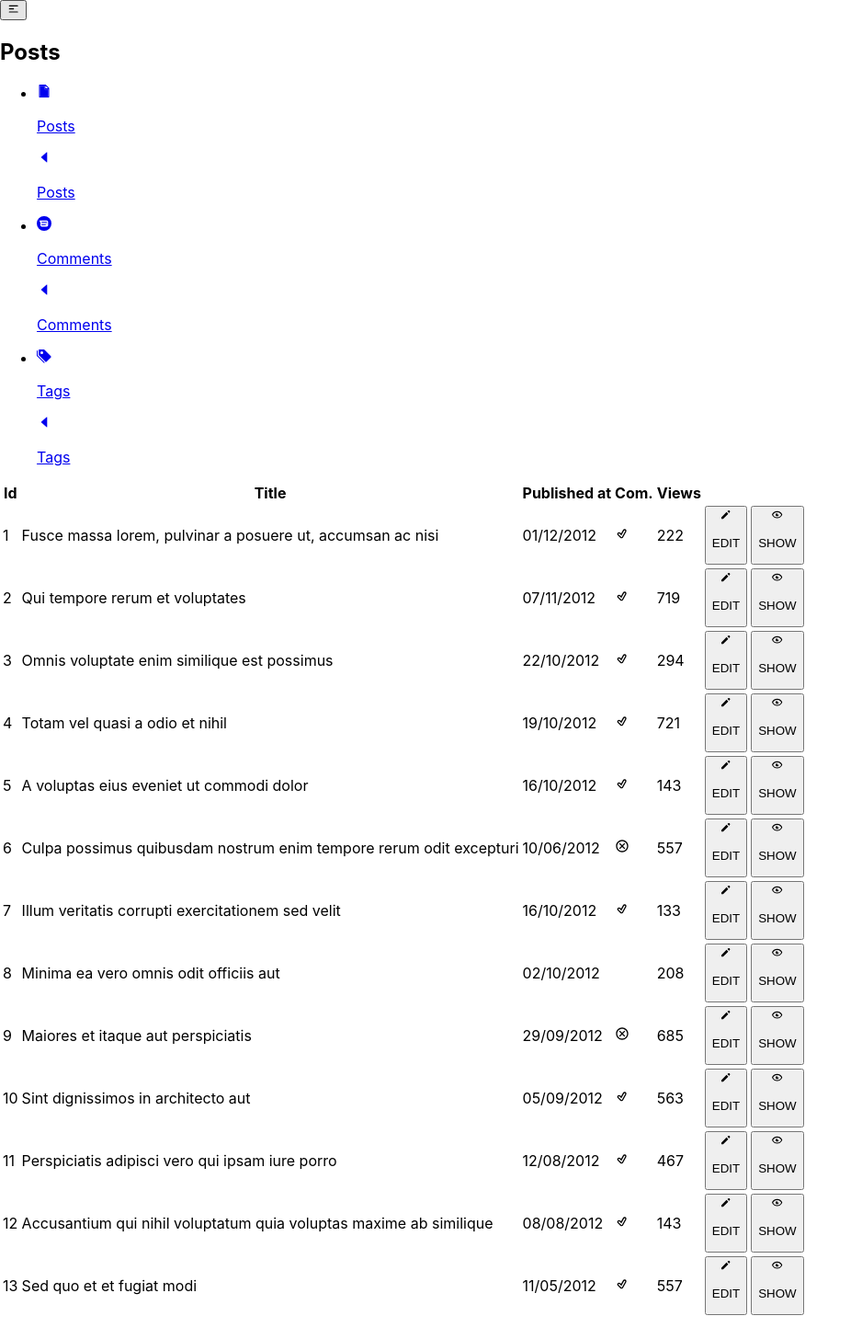
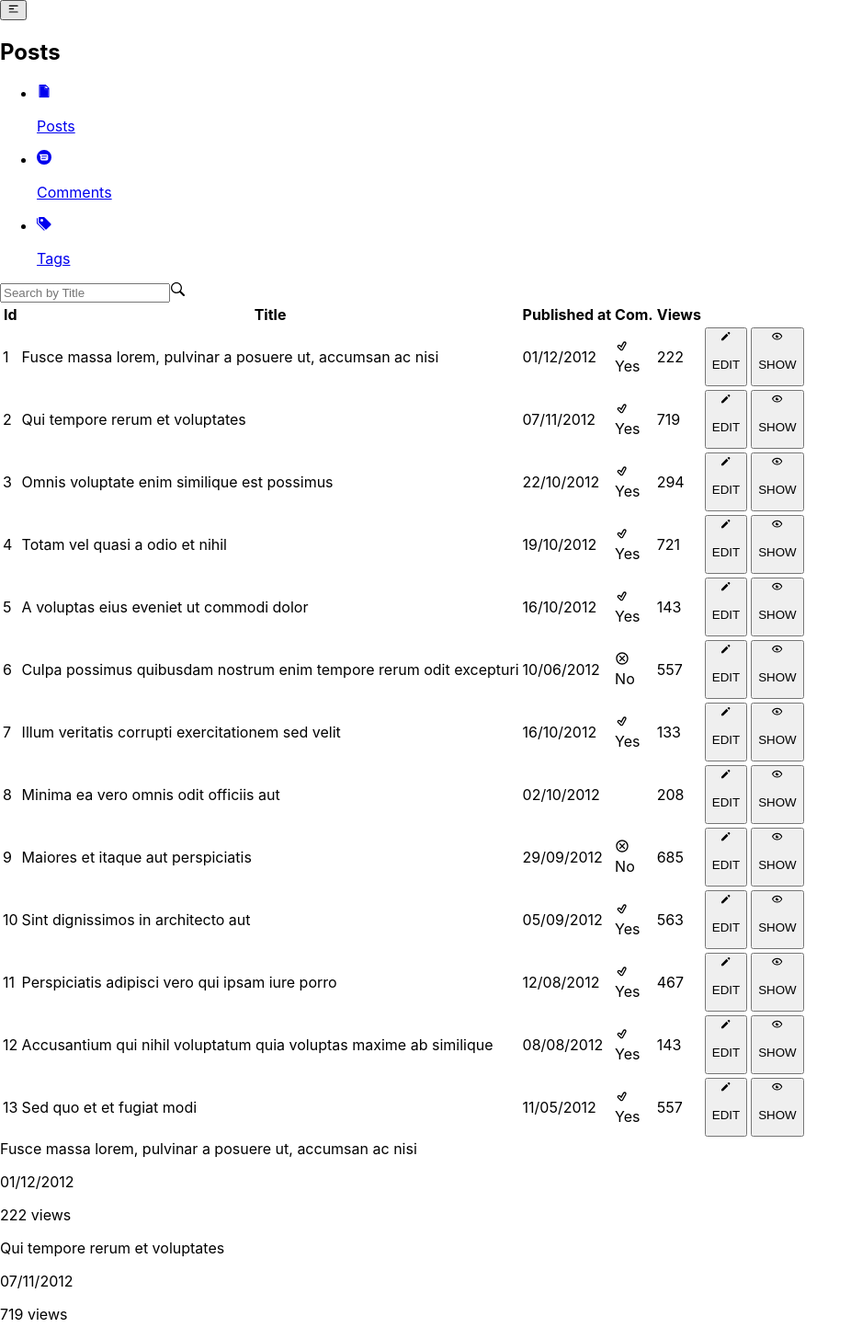
Before and after one commit to rehmandomore/React-Admin, a React (Vite) app: page / in a window 1280 px wide. Shown: the top 1456 px of the page at 92% size, without its empty margins (0-938 px from the left). Before the commit the page ends 1433 px from the top, so only its background shows below. Built offline with nearby package versions, Linux system fonts and the light colour scheme; the HTML template or start-up script is replaced by a standard one.

Commit message:
initail commit

```diff
--- a/index.html
+++ b/index.html
@@ -4,7 +4,7 @@
     <meta charset="UTF-8" />
     <link rel="icon" type="image/svg+xml" href="/src/favicon.svg" />
     <meta name="viewport" content="width=device-width, initial-scale=1.0" />
-    <title>Vite App</title>
+    <title>React Admin</title>
   </head>
   <body>
     <div id="root"></div>
--- a/src/components/Aside.tsx
+++ b/src/components/Aside.tsx
@@ -1,4 +1,4 @@
-import React, { useEffect, useRef } from "react";
+import React from "react";
 import { AiTwotoneFile, AiOutlineCaretLeft } from "react-icons/ai";
 import { SiGooglemessages } from "react-icons/si";
 import { BsTagsFill } from "react-icons/bs";
@@ -11,39 +11,27 @@ type Props = {
 const Aside: React.FC<Props> = ({ isVisible }) => {
   return (
     <div
-      className={`xl:w-72 lg:w-20 w-56 bg-white h-screen lg:relative absolute lg:shadow-none shadow-2xl  ${
-        isVisible ? "hidden" : "block"
+      className={`w-72 bg-white h-screen duration-700 lg:relative absolute lg:shadow-none shadow-2xl group-hover:-ml-72  ${
+        isVisible ? "-ml-72" : "ml-0"
       }`}
     >
       <ul className="space-y-2 mt-5">
         <li className="group hover:bg-gray-300">
           <Link to="/" className="flex items-center w-full p-3 px-5">
             <AiTwotoneFile className="text-primary text-2xl mr-3 group-hover:scale-125 duration-500" />
-            <p className="xl:block  lg:hidden block">Posts</p>
-            <div className="-right-12 absolute text-white bg-primary p-1 w-16 rounded-lg xl:group-hover:hidden lg:group-hover:flex items-center hidden">
-              <AiOutlineCaretLeft className="text-primary -left-[15px] text-2xl absolute" />
-              <p className="ml-2">Posts</p>
-            </div>
+            <p>Posts</p>
           </Link>
         </li>
-        <li className="group  hover:bg-gray-300">
+        <li className={`group  hover:bg-gray-300 `}>
           <Link to="/Comments" className="flex items-center w-full p-3 px-5">
             <SiGooglemessages className="text-primary  text-2xl mr-3 group-hover:scale-125 duration-500" />
-            <p className="xl:block lg:hidden block">Comments</p>
-            <div className="-right-24 absolute text-white bg-primary p-1 w-28 rounded-lg xl:group-hover:hidden lg:group-hover:flex items-center hidden">
-              <AiOutlineCaretLeft className="text-primary -left-[15px] text-2xl absolute" />
-              <p className="ml-3">Comments</p>
-            </div>
+            <p>Comments</p>
           </Link>
         </li>
         <li className="group  hover:bg-gray-300">
           <Link to="/Tags" className="flex items-center w-full p-3 px-5">
             <BsTagsFill className="text-primary  text-2xl mr-3 group-hover:scale-125 duration-500" />
-            <p className="xl:block lg:hidden block">Tags</p>
-            <div className="-right-12 absolute text-white bg-primary p-1 w-16 rounded-lg xl:group-hover:hidden lg:group-hover:flex items-center hidden">
-              <AiOutlineCaretLeft className="text-primary -left-[15px] text-2xl absolute" />
-              <p className="ml-3">Tags</p>
-            </div>
+            <p>Tags</p>
           </Link>
         </li>
       </ul>
--- a/src/components/Data.tsx
+++ /dev/null
@@ -1 +0,0 @@
-export default {};
--- a/src/components/Header.tsx
+++ b/src/components/Header.tsx
@@ -2,11 +2,10 @@ import React from "react";
 import Nav from "../routes/Nav";
 
 type Props = {
-  name?: string;
   onMenuClick?: () => void;
 };
 
-const Header = ({ name, onMenuClick }: Props) => (
+const Header = ({ onMenuClick }: Props) => (
   <div className="border-b-2">
     <Nav onMenuClick={onMenuClick} />
   </div>
--- a/src/components/Table.tsx
+++ b/src/components/Table.tsx
@@ -1,12 +1,27 @@
-import React from "react";
+import React, { useState } from "react";
 import { TiTickOutline } from "react-icons/ti";
 import { HiPencil } from "react-icons/hi";
 import { BiShowAlt } from "react-icons/bi";
 import { MdOutlineCancel } from "react-icons/md";
+import { GoSearch } from "react-icons/go";
 
-type Props = {
-  name?: string;
-};
+const TiTick = () => (
+  <div className="flex flex-col group cursor-pointer w-min ">
+    <TiTickOutline className="text-2xl text-primary" />
+    <div className="bg-gray-200 text-black rounded-lg p-1 px-4 text-md italic -ml-4 w-min absolute mt-7 group-hover:block hidden">
+      Yes
+    </div>
+  </div>
+);
+const Cancel = () => (
+  <div className="flex flex-col group cursor-pointer w-min ">
+    <MdOutlineCancel className="text-2xl text-red-600" />
+    <div className="bg-gray-200 text-black rounded-lg p-1 px-4 text-md italic -ml-4 w-min absolute mt-7 group-hover:block hidden">
+      No
+    </div>
+  </div>
+);
+
 const EditButton = () => (
   <button className="flex items-center">
     <HiPencil className="text-2xl text-[#3E51B5]" />
@@ -21,12 +36,12 @@ const ShowButton = () => (
   </button>
 );
 
-const data = [
+const USERS = [
   {
     id: 1,
     Title: "Fusce massa lorem, pulvinar a posuere ut, accumsan ac nisi",
     Published_at: "01/12/2012",
-    Com: <TiTickOutline className="text-2xl text-[#3E51B5]" />,
+    Com: <TiTick />,
     Views: 222,
     Editbutton: <EditButton />,
     Showbutton: <ShowButton />,
@@ -35,7 +50,7 @@ const data = [
     id: 2,
     Title: "Qui tempore rerum et voluptates",
     Published_at: "07/11/2012",
-    Com: <TiTickOutline className="text-2xl text-[#3E51B5]" />,
+    Com: <TiTick />,
     Views: 719,
     Editbutton: <EditButton />,
     Showbutton: <ShowButton />,
@@ -44,7 +59,7 @@ const data = [
     id: 3,
     Title: "Omnis voluptate enim similique est possimus",
     Published_at: "22/10/2012",
-    Com: <TiTickOutline className="text-2xl text-[#3E51B5]" />,
+    Com: <TiTick />,
     Views: 294,
     Editbutton: <EditButton />,
     Showbutton: <ShowButton />,
@@ -53,7 +68,7 @@ const data = [
     id: 4,
     Title: "Totam vel quasi a odio et nihil",
     Published_at: "19/10/2012",
-    Com: <TiTickOutline className="text-2xl text-[#3E51B5]" />,
+    Com: <TiTick />,
     Views: 721,
     Editbutton: <EditButton />,
     Showbutton: <ShowButton />,
@@ -62,7 +77,7 @@ const data = [
     id: 5,
     Title: "A voluptas eius eveniet ut commodi dolor",
     Published_at: "16/10/2012",
-    Com: <TiTickOutline className="text-2xl text-[#3E51B5]" />,
+    Com: <TiTick />,
     Views: 143,
     Editbutton: <EditButton />,
     Showbutton: <ShowButton />,
@@ -71,7 +86,7 @@ const data = [
     id: 6,
     Title: "Culpa possimus quibusdam nostrum enim tempore rerum odit excepturi",
     Published_at: "10/06/2012",
-    Com: <MdOutlineCancel className="text-red-600 text-2xl" />,
+    Com: <Cancel />,
     Views: 557,
     Editbutton: <EditButton />,
     Showbutton: <ShowButton />,
@@ -80,7 +95,7 @@ const data = [
     id: 7,
     Title: "Illum veritatis corrupti exercitationem sed velit",
     Published_at: "16/10/2012",
-    Com: <TiTickOutline className="text-2xl text-[#3E51B5]" />,
+    Com: <TiTick />,
     Views: 133,
     Editbutton: <EditButton />,
     Showbutton: <ShowButton />,
@@ -97,7 +112,7 @@ const data = [
     id: 9,
     Title: "Maiores et itaque aut perspiciatis",
     Published_at: "29/09/2012",
-    Com: <MdOutlineCancel className="text-red-600 text-2xl" />,
+    Com: <Cancel />,
     Views: 685,
     Editbutton: <EditButton />,
     Showbutton: <ShowButton />,
@@ -106,7 +121,7 @@ const data = [
     id: 10,
     Title: "Sint dignissimos in architecto aut",
     Published_at: "05/09/2012",
-    Com: <TiTickOutline className="text-[#3E51B5] text-2xl" />,
+    Com: <TiTick />,
     Views: 563,
     Editbutton: <EditButton />,
     Showbutton: <ShowButton />,
@@ -115,7 +130,7 @@ const data = [
     id: 11,
     Title: "Perspiciatis adipisci vero qui ipsam iure porro",
     Published_at: "12/08/2012",
-    Com: <TiTickOutline className="text-[#3E51B5] text-2xl" />,
+    Com: <TiTick />,
     Views: 467,
     Editbutton: <EditButton />,
     Showbutton: <ShowButton />,
@@ -124,7 +139,7 @@ const data = [
     id: 12,
     Title: "Accusantium qui nihil voluptatum quia voluptas maxime ab similique",
     Published_at: "08/08/2012",
-    Com: <TiTickOutline className="text-[#3E51B5] text-2xl" />,
+    Com: <TiTick />,
     Views: 143,
     Editbutton: <EditButton />,
     Showbutton: <ShowButton />,
@@ -133,16 +148,45 @@ const data = [
     id: 13,
     Title: "Sed quo et et fugiat modi",
     Published_at: "11/05/2012",
-    Com: <TiTickOutline className="text-[#3E51B5] text-2xl" />,
+    Com: <TiTick />,
     Views: 557,
     Editbutton: <EditButton />,
     Showbutton: <ShowButton />,
   },
 ];
 
-const Table = ({ name }: Props) => (
-  <div className="p-10">
-    <table className="border-collapse space-y-10 bg-white w-full">
+const Table = () => {
+  const [name, setName] = useState("");
+
+  const [foundUsers, setFoundUsers] = useState(USERS);
+
+  const filter = (e: any) => {
+    const keyword = e.target.value;
+
+    if (keyword !== "") {
+      const results = USERS.filter((user) => {
+        return user.Title.toLowerCase().startsWith(keyword.toLowerCase());
+      });
+      setFoundUsers(results);
+    } else {
+      setFoundUsers(USERS);
+    }
+
+    setName(keyword);
+  };
+  return (
+    <div className="p-5 space-y-5">
+      <div className="border-0 flex justify-between items-center bg-gray-200 rounded-lg rounded-b-none w-72 focus:border-b-primary border-b-2">
+        <input
+          type="search"
+          value={name}
+          onChange={filter}
+          className="bg-gray-200 border-0 w-full"
+          placeholder="Search by Title"
+        />
+        <GoSearch className="m-3 text-xl" />
+      </div>
+      <table className="border-collapse space-y-10 bg-white w-full lg:block hidden shadow-sm p-2">
         <thead>
           <tr className="text-left">
             <th className="w-[5%] p-3">Id</th>
@@ -153,22 +197,49 @@ const Table = ({ name }: Props) => (
           </tr>
         </thead>
         <tbody>
-        {data.map(
-          ({ id, Title, Published_at, Com, Views, Editbutton, Showbutton }) => (
+          {foundUsers && foundUsers.length > 0 ? (
+            foundUsers.map((user) => (
               <tr className="divide-y-2">
-              <td className="w-[5%] p-3">{id}</td>
-              <td className="w-[50%] truncate">{Title}</td>
-              <td className="w-[7%]">{Published_at}</td>
-              <td className="w-[7%]">{Com}</td>
-              <td className="w-[7%]">{Views}</td>
-              <td className="w-[7%]">{Editbutton}</td>
-              <td className="w-[7%] px-5">{Showbutton}</td>
+                <td className="w-[5%] p-3 px-4 text-primary font-medium border-t-2">
+                  {user.id}
+                </td>
+                <td className="w-[50%] text-ellipses">{user.Title}</td>
+                <td className="w-[7%] italic">{user.Published_at}</td>
+                <td className="w-[7%]">{user.Com}</td>
+                <td className="w-[7%]">{user.Views}</td>
+                <td className="w-[7%]">{user.Editbutton}</td>
+                <td className="w-[7%] px-5">{user.Showbutton}</td>
               </tr>
-          )
+            ))
+          ) : (
+            <h1 className="text-lg whitespace-nowrap mt-5 ml-3">
+              Post Not Found!
+            </h1>
           )}
         </tbody>
       </table>
+      {/* Mobile View */}
+      <div className="block lg:hidden bg-white p-2 rounded-lg shadow-sm">
+        {foundUsers && foundUsers.length > 0 ? (
+          foundUsers.map((user) => (
+            <div className="bg-white  p-3">
+              <div className="flex md:justify-between justify-start md:flex-row flex-col">
+                {user.Title}
+                <p className="text-gray-600 md:ml-0 ml-auto">
+                  {user.Published_at}
+                </p>
+              </div>
+              <p className="text-gray-600 md:-mt-0 -mt-5 text-sm">
+                {user.Views} views
+              </p>
+            </div>
+          ))
+        ) : (
+          <h1 className="text-lg whitespace-nowrap ml-3">Post Not Found!</h1>
+        )}
+      </div>
     </div>
   );
+};
 
 export default Table;
--- a/src/routes/Nav.tsx
+++ b/src/routes/Nav.tsx
@@ -3,10 +3,11 @@ import { HiOutlineMenuAlt1 } from "react-icons/hi";
 import { useLocation } from "react-router-dom";
 
 type Props = {
+  name?: string;
   onMenuClick?: () => void;
 };
 
-const Nav = ({ onMenuClick }: Props) => {
+const Nav = ({ onMenuClick, name }: Props) => {
   let [pageName, setPageName] = React.useState<string>("Posts");
   let location = useLocation();
 
@@ -28,7 +29,7 @@ const Nav = ({ onMenuClick }: Props) => {
   return (
     <>
       <div className="h-20 bg-white flex items-center">
-        <button onClick={onMenuClick} className="group ml-5">
+        <button onClick={onMenuClick} className="group ml-5 ">
           <HiOutlineMenuAlt1 className="text-white bg-primary p-2 h-12 w-12  rounded-full" />
         </button>
         <h2 className="ml-5">{pageName}</h2>
--- a/src/tailwind.css
+++ b/src/tailwind.css
@@ -37,6 +37,12 @@
 .error {
   font-family: "Trebuchet MS", "Lucida Sans Unicode", "Lucida Grande",
     "Lucida Sans", Arial, sans-serif;
+}
+.input {
+  outline: none !important;
+}
+.input:focus {
+  outline: none !important;
 }
 
 @layer components {
```
Also changed, not shown: src/pages/Comments.tsx (+3 -4 lines), src/pages/Tags.tsx (+30 -15 lines). Lines whose indentation alone changed are shown as unchanged.
